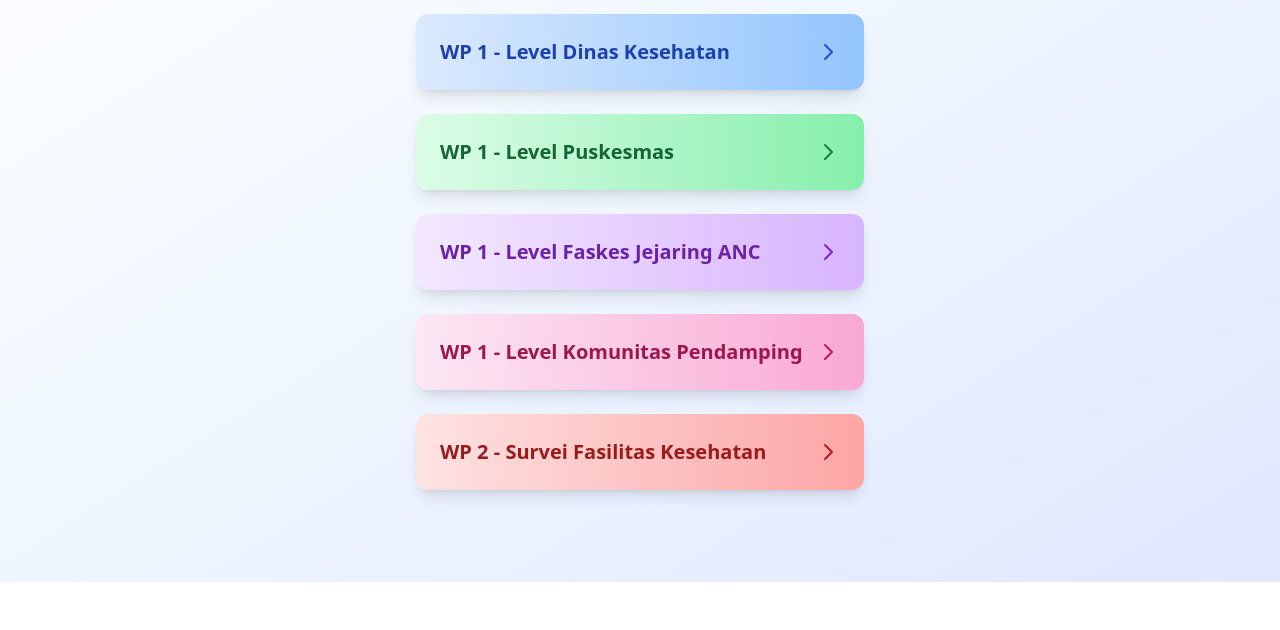
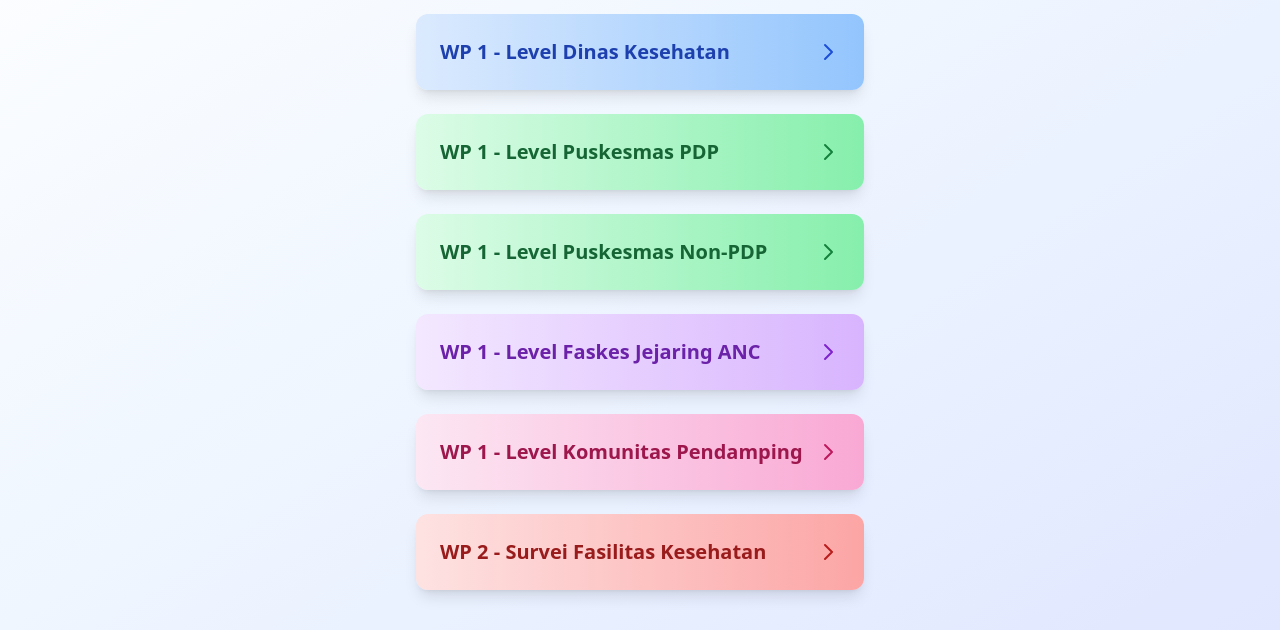
Before and after one commit to anomharjana/emtct, a plain HTML site: page index.html in a window 1280 px wide. Shown: the part 218-848 px from the top of the page. Before the commit the page ends 800 px from the top, so only its background shows below. Drawn offline with nearby package versions, Linux system fonts and the light colour scheme.

Commit message:
Update index.html

```diff
--- a/index.html
+++ b/index.html
@@ -20,7 +20,8 @@
   </script>
 </head>
 
-<body class="bg-gradient-to-br from-white via-blue-50 to-indigo-100 font-sans text-gray-800 min-h-screen flex flex-col items-center justify-start py-10 px-4">
+<body
+  class="bg-gradient-to-br from-white via-blue-50 to-indigo-100 font-sans text-gray-800 min-h-screen flex flex-col items-center justify-start py-10 px-4">
 
   <!-- Logo -->
   <img src="https://res.cloudinary.com/djexglfns/image/upload/v1748477863/cropped-cropped-1.1_Logo_PIKAT-removebg-preview_pbkeup.png"
@@ -47,10 +48,22 @@
     </a>
 
     <!-- Card 2 -->
+    <a href="https://baseline-emtct.clappia.com/app/WPB777937" target="_blank"
+      class="group block rounded-xl bg-gradient-to-r from-green-100 to-green-300 hover:from-green-300 hover:to-green-500 transition duration-300 ease-in-out transform hover:scale-105 shadow-lg p-6 text-xl font-semibold text-green-800">
+      <div class="flex items-center justify-between">
+        <span>WP 1 - Level Puskesmas PDP</span>
+        <svg class="w-6 h-6 text-green-700 group-hover:translate-x-1 group-hover:text-white transition-transform"
+          fill="none" stroke="currentColor" stroke-width="2" viewBox="0 0 24 24">
+          <path stroke-linecap="round" stroke-linejoin="round" d="M9 5l7 7-7 7" />
+        </svg>
+      </div>
+    </a>
+
+    <!-- Card 2 -->
     <a href="https://baseline-emtct.clappia.com/app/WPB838936" target="_blank"
       class="group block rounded-xl bg-gradient-to-r from-green-100 to-green-300 hover:from-green-300 hover:to-green-500 transition duration-300 ease-in-out transform hover:scale-105 shadow-lg p-6 text-xl font-semibold text-green-800">
       <div class="flex items-center justify-between">
-        <span>WP 1 - Level Puskesmas</span>
+        <span>WP 1 - Level Puskesmas Non-PDP</span>
         <svg class="w-6 h-6 text-green-700 group-hover:translate-x-1 group-hover:text-white transition-transform"
           fill="none" stroke="currentColor" stroke-width="2" viewBox="0 0 24 24">
           <path stroke-linecap="round" stroke-linejoin="round" d="M9 5l7 7-7 7" />
```
